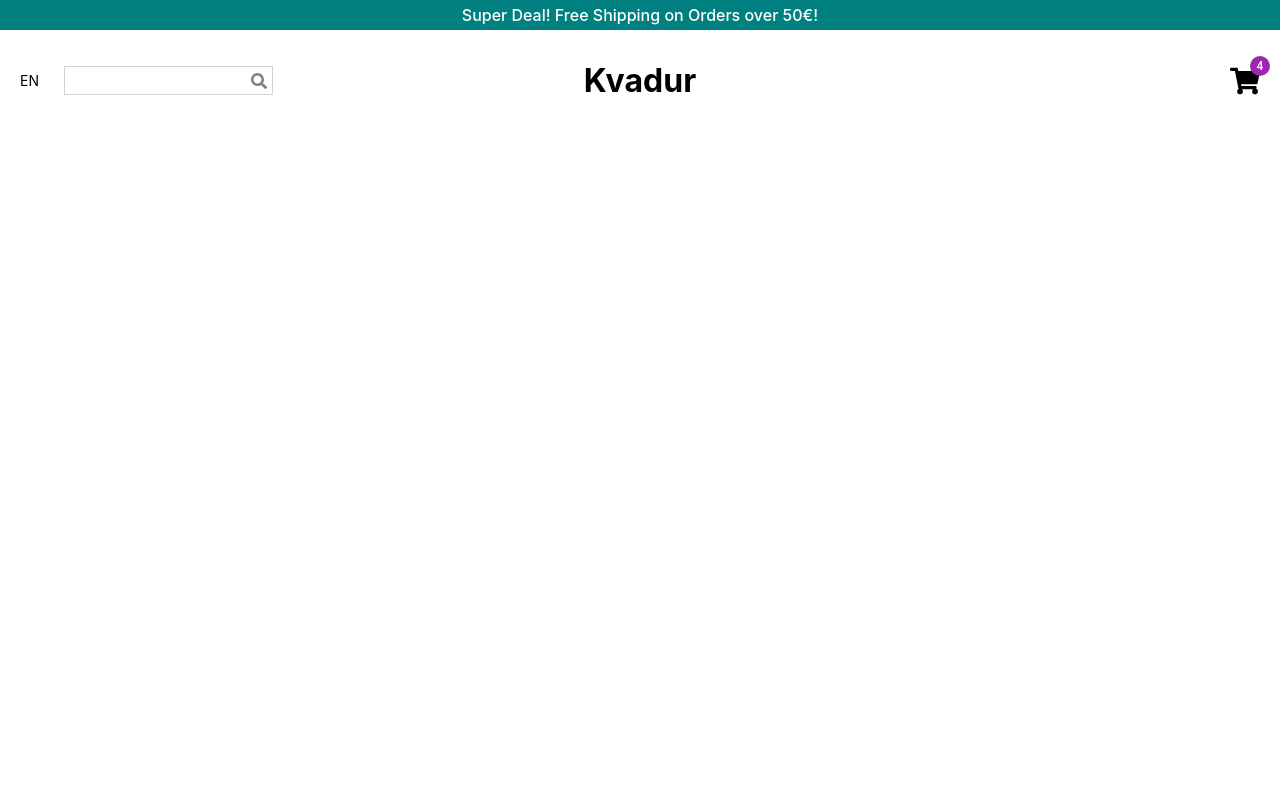
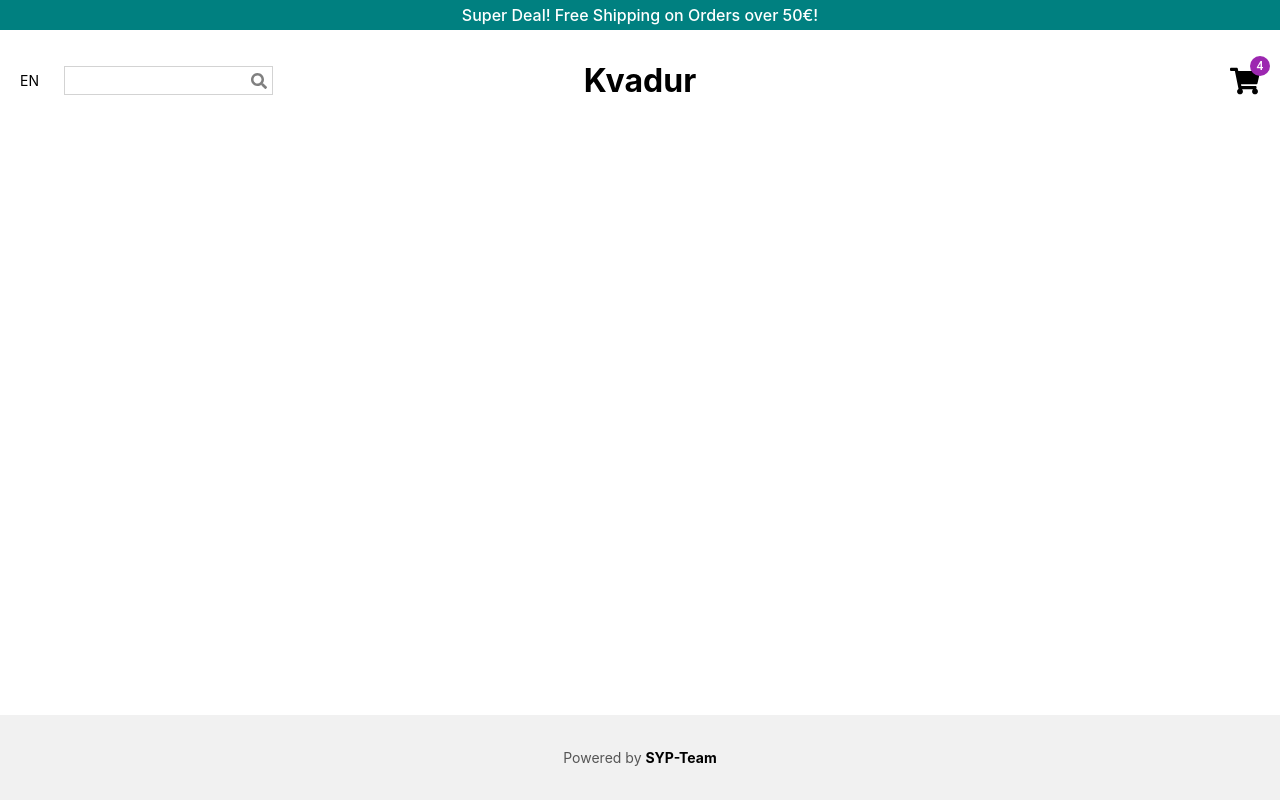
Before and after one commit to gigpab20/KvadurFrontend, a React (Create React App) app: page / in a window 1280 px wide. Built offline with nearby package versions, Linux system fonts and the light colour scheme.

Commit message:
Added Footer

```diff
--- /dev/null
+++ b/src/components/Footer.tsx
@@ -0,0 +1,17 @@
+import React from 'react';
+import '../css/Footer.css'; // Stellen Sie sicher, dass Sie diese CSS-Datei erstellen
+
+const Footer = () => {
+    return (
+        <footer className="footer">
+            <div className="footer-content">
+                {/* Hier können Sie weitere Inhalte oder Links hinzufügen */}
+            </div>
+            <div className="footer-bottom">
+                <p>Powered by <span>SYP-Team</span></p>
+            </div>
+        </footer>
+    );
+};
+
+export default Footer;
--- /dev/null
+++ b/src/css/Footer.css
@@ -0,0 +1,33 @@
+.footer {
+    background-color: #f1f1f1;
+    padding: 20px 0;
+    width: 100%;
+    bottom: 0;
+    /* position: fixed; */ /* Entkommentieren Sie diese Zeile, um den Footer am unteren Rand zu fixieren */
+}
+
+.footer-content {
+    text-align: center;
+    margin-bottom: 10px;
+}
+
+.footer-bottom {
+    text-align: center;
+    font-size: 14px;
+    color: #555;
+}
+
+.footer-bottom span {
+    font-weight: bold;
+    color: #000;
+}
+
+.container {
+    display: flex;
+    flex-direction: column;
+    min-height: 100vh; /* Mindestens die Höhe des Viewports */
+}
+
+.content {
+    flex: 1; /* Nimmt den verfügbaren Platz ein */
+}
--- a/src/pages/Home.tsx
+++ b/src/pages/Home.tsx
@@ -1,8 +1,7 @@
 import React from 'react';
 import Navbar from "../components/Navbar";
 import Annoucement from "../components/Annoucement";
-
-
+import Footer from "../components/Footer";
 
 
 const Home = () => {
@@ -10,6 +9,10 @@ const Home = () => {
         <div className="container">
             <Annoucement/>
             <Navbar/>
+            <div className="content">
+                {/* Hier kommt Ihr Hauptinhalt hin */}
+            </div>
+            <Footer/>
         </div>
     );
 };
```
